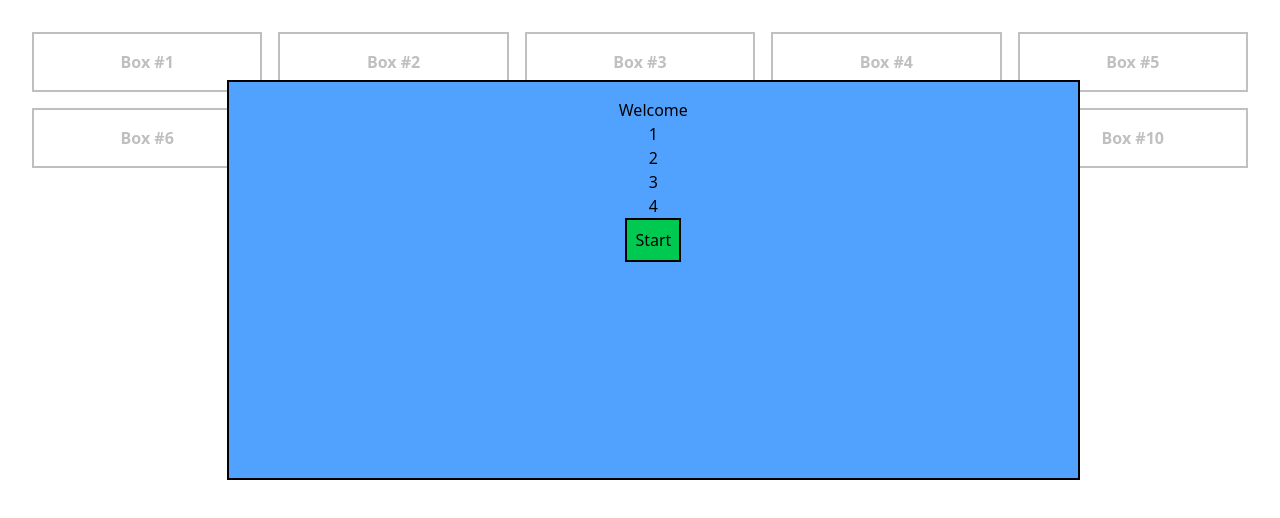
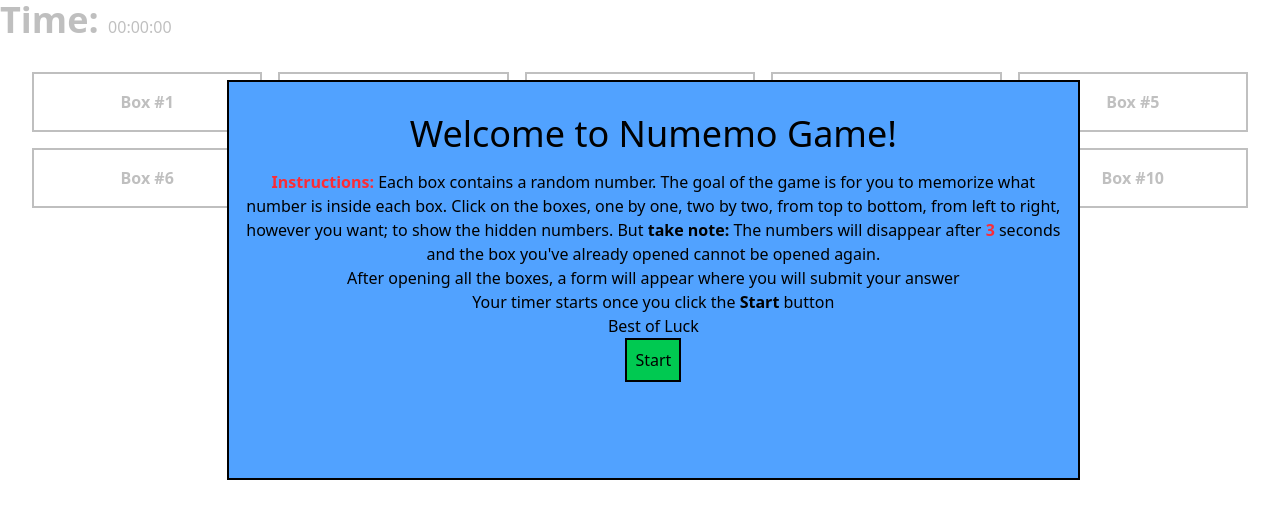
Before and after one commit to Jasmine-Abucejo/memorization-game, a React (Vite) app: page / in a window 1280 px wide. Shown: the top 518 px of the page. Built offline with nearby package versions, Linux system fonts and the light colour scheme.

Commit message:
Add timer

```diff
--- a/src/App.jsx
+++ b/src/App.jsx
@@ -80,6 +80,7 @@ function App() {
   const allClicked = Object.values(numberClicked).every((val) => val === true);
   const allInput = Object.values(inputNumber).every((val) => val != "");
   const submitAnswer = () => {
+    stopTimer();
     if (allInput) {
       console.log(allInput);
       const isSame = isEqual(inputNumber, randomNumber);
@@ -106,37 +107,89 @@ function App() {
     // Check if all values for each key are equal
     return keys1.every((key) => obj1[key] === obj2[key]);
   };
+  const timeRef = useRef(0);
 
+  const [time, setTime] = useState({ hour: 0, min: 0, sec: 0 });
+  const startTimer = () => {
+    setStart(false);
+    timeRef.current = setInterval(() => {
+      setTime(({ hour, min, sec }) => {
+        sec += 1;
+        if (sec === 60) {
+          sec = 0;
+          min += 1;
+        }
+        if (min === 60) {
+          min = 0;
+          hour += 1;
+        }
+        return { hour, min, sec };
+      });
+    }, 1000);
+  };
+  const stopTimer = () => {
+    clearInterval(timeRef.current);
+  };
+  const resetTimer = () => {
+    setTime({ hour: 0, min: 0, sec: 0 });
+  };
   return (
     <div className=" justify-center items-center">
       <div
         className={`${
           start
-            ? "z-50 absolute top-20 right-50 border-2 h-1/2 w-2/3 text-center p-4 bg-blue-400"
+            ? "z-50 absolute top-20 right-50 border-2 min-h-1/2 w-2/3 text-center  p-4 bg-blue-400"
             : "hidden"
         }`}
       >
-        <p>Welcome</p>
-        <p>1</p>
-        <p>2</p>
-        <p>3</p>
-        <p>4</p>
+        <div className="m-4">
+          <p className="text-4xl ">Welcome to Numemo Game!</p>
+        </div>
+
+        <span className="font-bold text-red-500">Instructions: </span>
+        <span>
+          Each box contains a random number. The goal of the game is for you to
+          memorize what number is inside each box. Click on the boxes, one by
+          one, two by two, from top to bottom, from left to right, however you
+          want; to show the hidden numbers. But{" "}
+          <span className="font-bold ">take note: </span>
+          The numbers will disappear after{" "}
+          <span className="text-red-500 font-bold">3 </span>seconds and the box
+          you've already opened cannot be opened again.
+        </span>
+        <p>
+          After opening all the boxes, a form will appear where you will submit
+          your answer
+        </p>
+        <p>
+          Your timer starts once you click the{" "}
+          <span className=" font-bold">Start</span> button
+        </p>
+        <p>Best of Luck</p>
         <button
           onClick={() => {
-            setStart(false);
+            startTimer();
           }}
           className="border-2 p-2 bg-green-500"
         >
           Start
         </button>
       </div>
+
       <div
         className={`${
-          start
-            ? "opacity-25 pointer-events-none grid grid-cols-5 grid-flow-rows justify-center items-center p-8 gap-4"
-            : "opacity-100 grid grid-cols-5 grid-flow-rows justify-center items-center p-8 gap-4"
+          start ? "opacity-25 pointer-events-none " : "opacity-100 "
         }`}
       >
+        <div>
+          <span className="font-extrabold text-4xl">Time: </span>
+          <span>
+            {String(time.hour).padStart(2, "0")}:
+            {String(time.min).padStart(2, "0")}:
+            {String(time.sec).padStart(2, "0")}
+          </span>
+        </div>
+        <div className="grid grid-cols-5 grid-flow-rows justify-center items-center p-8 gap-4">
           <Card
             id={1}
             clicked={clicked}
@@ -526,6 +579,7 @@ function App() {
       </div> */}
         </div>
       </div>
+    </div>
   );
 }
 
```
Lines whose indentation alone changed are shown as unchanged.
